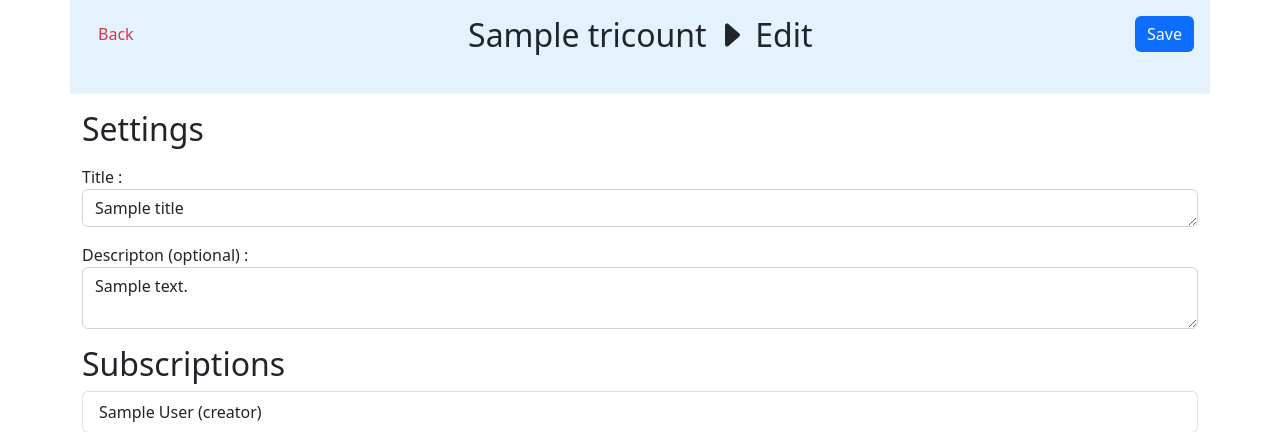
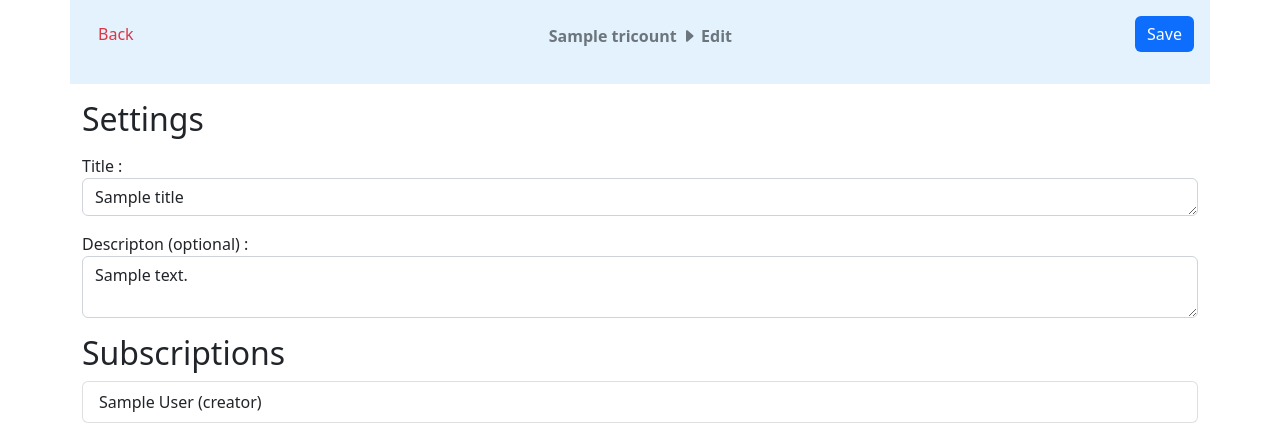
Before and after one commit to senolkacar/PRWB-2223, a PHP site: the page made by view/view_edit_tricount.php in a window 1280 px wide. Shown: the top 432 px of the page. Run offline with PHP 8.4, Linux system fonts and the light colour scheme; the template is opened without the code that fills it: most values are stand-ins (such as "Sample title", 1, 10 or a date in 2020); data that the repository does not hold is empty.

Commit message:
feat(show_operation/edit_tricount): modification navbar css

```diff
--- a/view/view_edit_tricount.php
+++ b/view/view_edit_tricount.php
@@ -25,7 +25,7 @@
                 <a class="navbar-brand" href="tricount/index">
                 <button type="button" class="btn btn-outline-danger">Back</button>
                 </a>
-                <div class="h2"><?=$tricount->title?> &#32<i class="bi bi-caret-right-fill"></i> &#32 Edit </div>
+                <div class="text-secondary fw-bold mt-2"><?=$tricount->title?> &#32<i class="bi bi-caret-right-fill"></i> &#32 Edit </div>
                 <div ><button type='submit' class="btn btn-primary" form ="form1"> Save</button></div>
             </div>
         </div>
--- a/view/view_show_operation.php
+++ b/view/view_show_operation.php
@@ -15,7 +15,7 @@
         <div  class="container p-3 mb-3 text-dark" style="background-color: #E3F2FD;">
             <div class="d-flex justify-content-between mb-3">
                 <a href="tricount/show_tricount/<?=$operation->tricount->id; ?>"><button type="button" class="btn btn-outline-danger">Back</button></a>
-                <div class="h5"><?=$operation->tricount->title?><i class="bi bi-caret-right-fill"></i> <?=$operation->title; ?> </div>
+                <div class="text-secondary fw-bold mt-2"><?=$operation->tricount->title?><i class="bi bi-caret-right-fill"></i> <?=$operation->title; ?> </div>
                 <a href="operation/edit_operation/<?=$operation->id; ?>"><button type="button" class="btn btn-primary">Edit</button></a>
             </div>
         </div>
```
